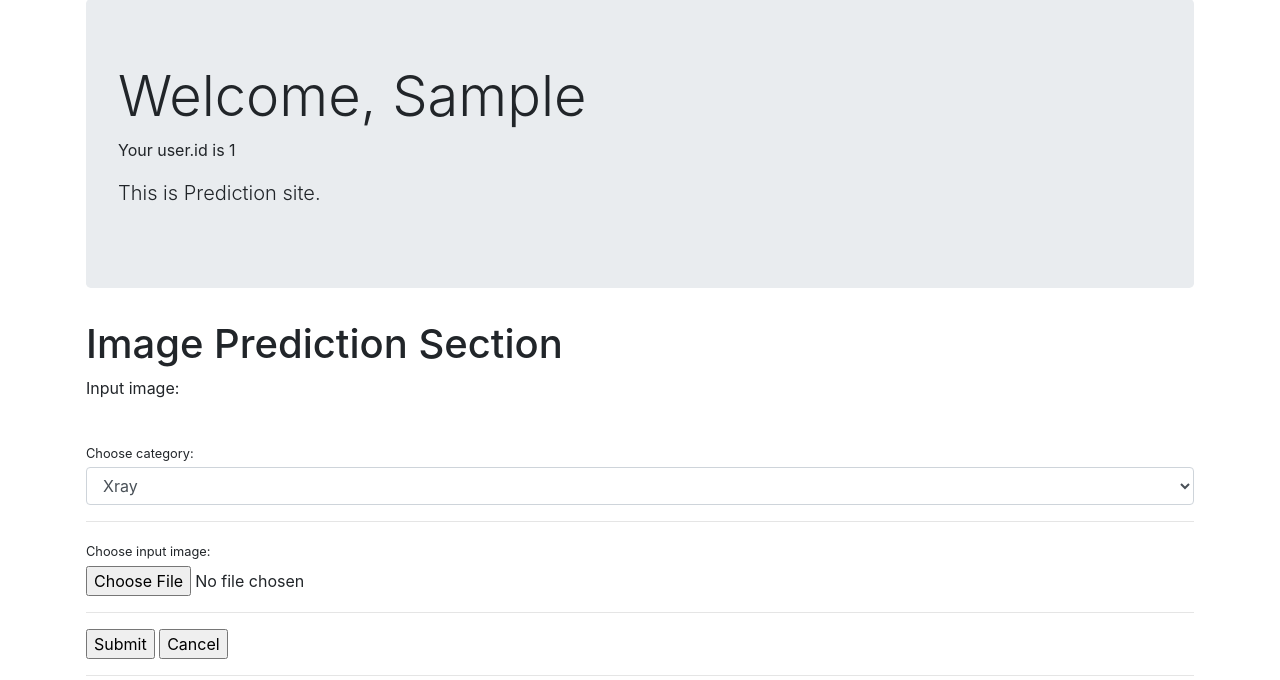
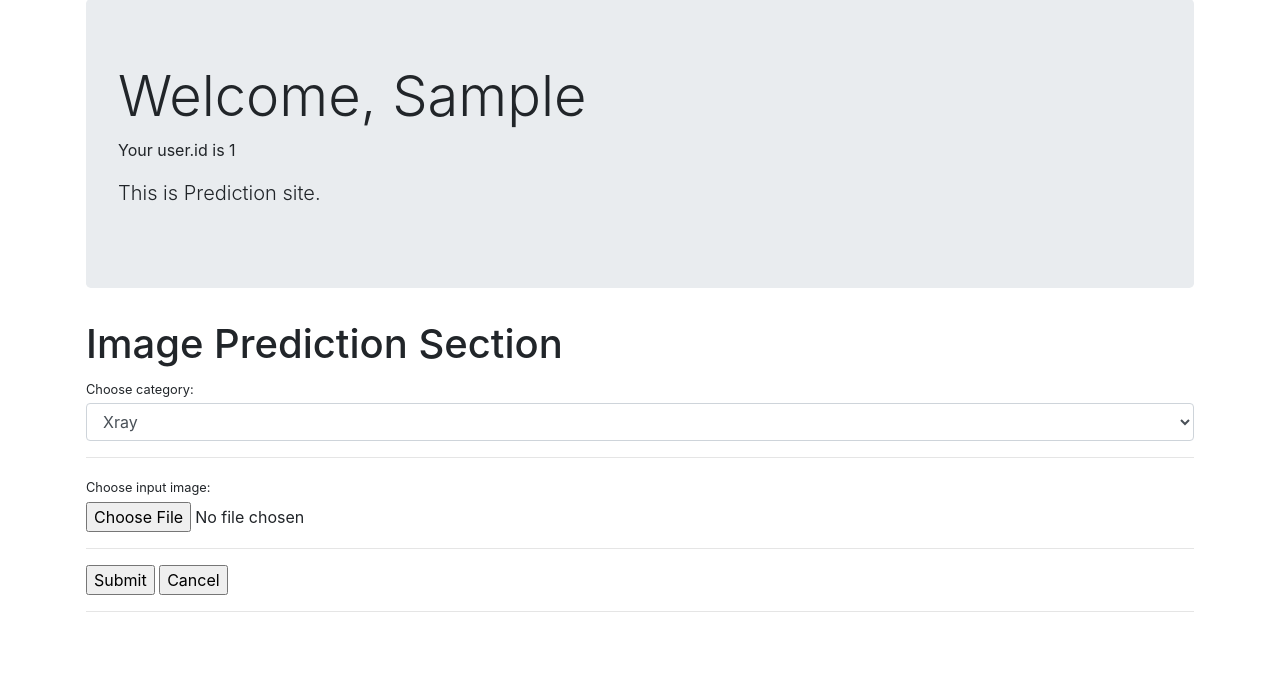
Before and after one commit to DatacollectorVN/Chest-Xray-Web-App, a Django app: page /prediction/create/ in a window 1280 px wide. Shown: the part 185-865 px from the top of the page. After the commit the page ends 797 px from the top, so only its background shows below. Run offline with Django 3.2, Linux system fonts and the light colour scheme; the visitor is signed in with stand-in values (Sample User, id 1); some libraries are stand-ins or nearby versions.

Commit message:
20230608

```diff
--- a/users/azure_dl/sample_download_script.py
+++ b/users/azure_dl/sample_download_script.py
@@ -21,5 +21,4 @@ output_path = "/home/Chest-Xray-Web-App/test2.jpeg" # "/mnt/d/Chest-Xray-Web-App
 with open(output_path,'wb') as local_file:
     download= file_client.download_file()
     downloaded_bytes = download.readall()
-
     local_file.write(downloaded_bytes)
--- a/users/models.py
+++ b/users/models.py
@@ -44,7 +44,7 @@ class ImagePrediction(models.Model):
     # input_url = models.URLField(default=None, blank=True, null=True) #image url
     # output_url = models.URLField(default=None, blank=True, null=True)
     input_image = models.ImageField(default='default.jpg', upload_to="input_images")
-    output_image = models.ImageField(default='default.jpg', upload_to="output_images")
+    output_image = models.ImageField(default='output_image_default.jpg', upload_to="output_images")
 
     timestamp = models.DateTimeField(editable=False)
     date_key = models.IntegerField(default=None, blank=True, null=True)
--- a/users/templates/users/prediction_form.html
+++ b/users/templates/users/prediction_form.html
@@ -18,11 +18,6 @@
     </div>
 
     <h1> Image Prediction Section </h1>
-    <div>
-      <p> Input image: </p>
-      {% comment %} <br> {% endcomment %}
-      <img src="{{image_prediction_item.input_image.url}}" />
-    </div>
 
     <form action="" method="post"  enctype="multipart/form-data">
       {% csrf_token %}
--- a/users/urls.py
+++ b/users/urls.py
@@ -1,5 +1,5 @@
 from django.urls import path
-from .views import home, profile, RegisterView, ImagePredictionView, ImagePredictionCreate, ImagePredictionUpdate, ImagePredictionDelete
+from .views import home, profile, RegisterView, ImagePredictionView, ImagePredictionCreate, ImagePredictionUpdate, ImagePredictionDelete, ImagePredictionSubmitSuccess
 
 urlpatterns = [
     path('', home, name='users-home'),
@@ -9,4 +9,5 @@ urlpatterns = [
     path('prediction/create/', ImagePredictionCreate.as_view(), name='image_prediction_create'),
     path('prediction/<int:pk>/update/', ImagePredictionUpdate.as_view(), name='image_prediction_update'),
     path('prediction/<int:pk>/delete/', ImagePredictionDelete.as_view(), name='image_prediction_delete'),
+    path('prediction/submit_success/', ImagePredictionSubmitSuccess.as_view() , name='image_prediction_submit_success')
 ]
--- a/users/views.py
+++ b/users/views.py
@@ -110,15 +110,21 @@ class ImagePredictionView(LoginRequiredMixin, View):
     def get(self, request):
         image_prediction_list = ImagePrediction.objects.filter(user_id=request.user.id)
 
+        # print("image_prediction_list[0]:", image_prediction_list[0])
+        # print("image_prediction_list[0].__dict__:", image_prediction_list[0].__dict__)
+
         context = {'image_prediction_list': image_prediction_list} # 'condition_prediction_list' : condition_prediction_list
         return render(request, 'users/prediction.html', context=context)
 
+class ImagePredictionSubmitSuccess(LoginRequiredMixin, View):
+    def get(self, request):
+        return render(request, 'users/prediction_submit_success.html')
 
 # We use reverse_lazy() because we are in "constructor attribute" code
 # that is run before urls.py is completely loaded
 class ImagePredictionCreate(LoginRequiredMixin, View):
     template = 'users/prediction_form.html'
-    successful_url = reverse_lazy('image_prediction_all')
+    successful_url = reverse_lazy('image_prediction_submit_success') #'image_prediction_all')
 
     def get(self, request):
         image_prediction_form = ImagePredictionForm()
@@ -172,106 +178,56 @@ class ImagePredictionCreate(LoginRequiredMixin, View):
 
         return redirect(self.successful_url)
 
-
-
-
 # the get/post/validate/store flow
 class ImagePredictionUpdate(LoginRequiredMixin, View):
     model = ImagePrediction
-    success_url = reverse_lazy('image_prediction_all')
-    template = 'users/prediction_form.html'
+    # success_url = reverse_lazy('image_prediction_all')
+    template = 'users/prediction_view.html'
 
     def get(self, request, pk):
-        # image_prediction_form = ImagePredictionForm()
-        # # user_form = UpdateUserForm(instance=request.user)
-        # ctx = {'image_prediction_form': image_prediction_form} #, "user_form": user_form} #???
+        image_prediction_item = get_object_or_404(self.model, pk=pk)
+        # print("image_prediction_item.input_image:", image_prediction_item.input_image) # input_images/input_image_10_1.jpg
+        # print("image_prediction_item.output_image:", image_prediction_item.output_image) # output_images/output_image_10_1.jpg
+        # print("image_prediction_item.output_image.url:", image_prediction_item.output_image.url) # /media/output_images/output_image_10_1.jpg
+        # print("image_prediction_item.output_image.__str__():", image_prediction_item.output_image.__str__())
+        output_image_file_path = os.path.join(settings.MEDIA_ROOT, image_prediction_item.output_image.__str__()) # /mnt/d/Chest-Xray-Web-App/media/output_images/output_image_10_1.jpg
+        # print("output_image_path:", output_image_path) # True
+        # print("os.path.exists(output_image_path):",os.path.exists(output_image_path))
 
-        image_prediction_item = get_object_or_404(self.model, pk=pk)
-        image_prediction_form = ImagePredictionForm(instance=image_prediction_item)
+        # If output_image is already in local storage.
+        if os.path.exists(output_image_file_path):
+            # Yes: Upload to view -> html
+            print("Output image exists locally, not download from datalake.")
+            pass
+        else: # If output_image not in local storage:
+            print("Output image not exists locally, download from datalake.")
 
-        ctx = {'image_prediction_form': image_prediction_form, "image_prediction_item": image_prediction_item}
+            # Download from cloud AI model API to local storage.
+            config_reader = ConfigReader(file_name = '/mnt/d/Chest-Xray-Web-App/users/azure_dl/config/config.ini') # '/home/nathan/project/ChestXray-Model-API/app/config/config.ini'
+            service_client = initialize_storage_account(config_reader.azure_storage['azure_storage_account_name']
+                ,  config_reader.azure_storage['azure_storage_account_key']
+            )
+
+            file_system_client = service_client.get_file_system_client(file_system='prediction')
+            # datalake file path
+            datalake_file_path =  image_prediction_item.output_image.__str__()
+            file_client = file_system_client.get_file_client(file_path = datalake_file_path)
+
+            # output_path = os.path.join("/home/nathan/project/ChestXray-Model-API/app/", "images_1.jpeg")
+            output_path = output_image_file_path #"/home/Chest-Xray-Web-App/test2.jpeg" # "/mnt/d/Chest-Xray-Web-App/users/azure_dl/test2.jpeg" #/home/Chest-Xray-Web-App
+            with open(output_path,'wb') as local_file:
+                download= file_client.download_file()
+                downloaded_bytes = download.readall()
+                local_file.write(downloaded_bytes)
+
+            # Upload to view -> html
+            pass
+
+        # print(image_prediction_item.output_image)
+        # print(image_prediction_item.output_image.url)
+
+        ctx = {"image_prediction_item": image_prediction_item}
         return render(request, self.template, ctx)
-
-    def post(self, request, pk):
-        image_prediction_item = get_object_or_404(self.model, pk=pk)
-
-        image_prediction_form = ImagePredictionForm(request.POST, request.FILES, instance=image_prediction_item)
-
-        if not image_prediction_form.is_valid():
-            print("This form is not valid")
-            ctx = {'image_prediction_form': image_prediction_form}
-            return render(request, self.template, ctx)
-
-        # image_prediction_form.save()
-        # Done form save
-
-        image_prediction_object = image_prediction_form.save(commit=False) #form.save(commit=False)
-        image_prediction_object.user = request.user
-        image_prediction_object.save()
-
-        ############### Resave image files ###################################################
-        image_prediction_object = ImagePrediction.objects.filter(id=pk)[0]
-        # print(image_prediction_object.input_image)
-        # print("print(image_prediction_object.input_image.url):",image_prediction_object.input_image.url) # /media/input_images/live_voquangtran28101999_vg7EKfP.jpg
-
-        # dir_name = os.path.dirname(image_prediction_object.input_image.url) #/media/input_images
-        image_prediction_file_name = os.path.basename(image_prediction_object.input_image.url)
-        image_prediction_file_ext = os.path.splitext(image_prediction_file_name)[1]
-
-        image_prediction_old_file_path = os.path.join(settings.MEDIA_ROOT, image_prediction_object.input_image.__str__()) #os.path.join(settings.MEDIA_ROOT, image_prediction_object.input_image.__str__())
-        # print("settings.MEDIA_ROOT:", settings.MEDIA_ROOT) # /mnt/d/Chest-Xray-Web-App/media
-
-        image_prediction_new_file_path = os.path.join(settings.MEDIA_ROOT, "input_images", f"input_image_{image_prediction_object.id}_{image_prediction_object.user_id}" + image_prediction_file_ext)
-        image_prediction_new_internal_file_path = os.path.join("input_images", f"input_image_{image_prediction_object.id}_{image_prediction_object.user_id}" + image_prediction_file_ext)
-        os.replace(image_prediction_old_file_path, image_prediction_new_file_path)
-
-        image_prediction_object.input_image = image_prediction_new_internal_file_path
-        image_prediction_object.save()
-
-        ############### Upload image to Azure Datalake ###################################################
-        config_reader = ConfigReader(file_name = '/mnt/d/Chest-Xray-Web-App/users/azure_dl/config/config.ini') # '/home/nathan/project/ChestXray-Model-API/app/config/config.ini'
-        service_client = initialize_storage_account(config_reader.azure_storage['azure_storage_account_name']
-            ,  config_reader.azure_storage['azure_storage_account_key']
-        )
-
-        file_system_client = service_client.get_file_system_client(file_system='prediction')
-        directory_client = service_client.get_directory_client(file_system_client.file_system_name, 'input_images') # "chest_xray"
-
-        image_prediction_object = ImagePrediction.objects.filter(id=pk)[0]
-
-        image_path = os.path.join(settings.MEDIA_ROOT, image_prediction_object.input_image.__str__())
-        image_name = os.path.basename(image_path)
-        with open(image_path, "rb") as file: #"/home/Chest-Xray-Web-App/test2.jpeg"
-            file_system_client = directory_client.create_file(image_name) #"test2.jpeg"
-            file_system_client.upload_data(file,  overwrite=True)
-
-        ########################################### send post request to AI VM ###############################################
-
-
-        ########################################### Nhan's Guidance ##########################################################
-        # abc.jpg
-
-        # saved media/input_images/
-        # media/user_id_<id>/
-            # -- avatar
-            # -- prediction/
-                # -- input/
-                    # abc.jpg(before) --> input_image.jpg (after)
-                    # abc.png(before) --> input_image.png (after)
-
-        # get image_path = media/input_images/abc.jpg -> done
-
-        # change name media/input_images/abc.jpg --> media/input_images/input_image.jpg (replace) (local) -> done
-
-        # upload image to datalake
-            # prediction/user_id_<id>/input/input_image.jpg
-
-        # send post request to AI VM
-
-        # (in the future)
-            # change url_image in database
-            # input_images/abc.jpg --> prediction/user_id_<id>/input/input_image.jpg
-        return redirect(self.success_url)
 
 
 class ImagePredictionDelete(LoginRequiredMixin, View):
```
Also changed, not shown: users/azure_dl/sample_upload_script.py (+7 -7 lines), users/templates/users/prediction.html (+11 -8 lines), users/templates/users/prediction_submit_success.html (added, +36 -0 lines), users/templates/users/prediction_view.html (added, +35 -0 lines), media/output_image_default.jpg (renamed from media/chest-xray.jpg), media/output_images/output_image_10_1.jpg (added), media/output_images/output_image_9_1.jpg (added), users/migrations/0013_auto_20230608_0250.py (added), 1 other file.
